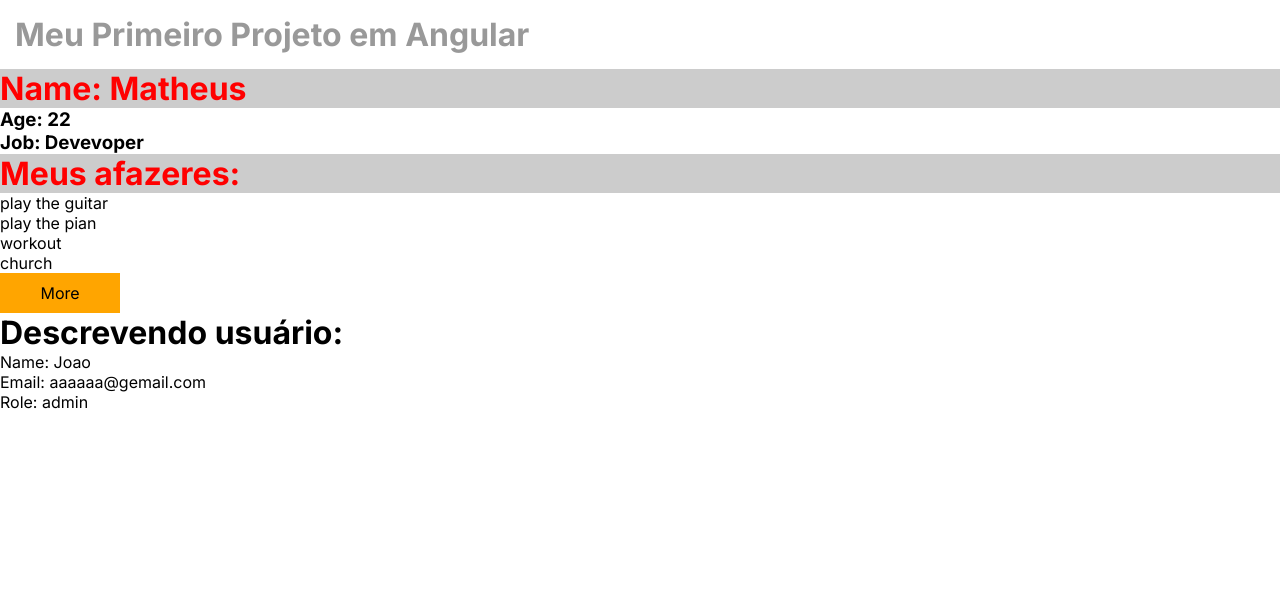
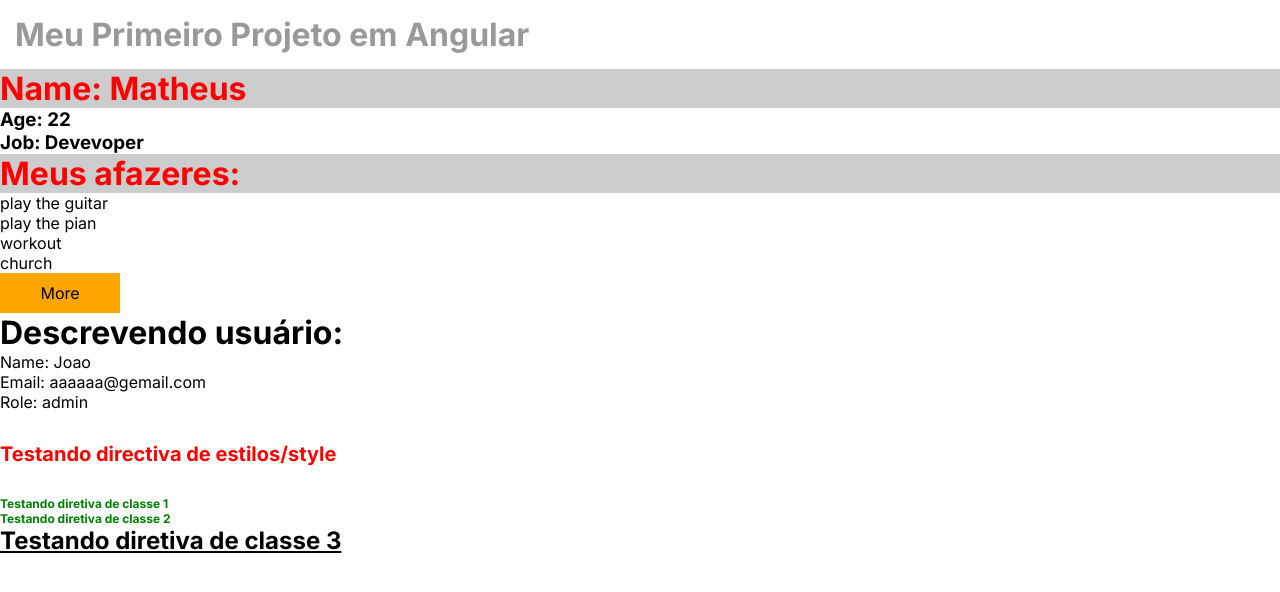
Before and after one commit to matthew13dev/Curso-Angular, an Angular app: page / in a window 1280 px wide. Shown: the top 592 px of the page. Built offline with nearby package versions, Linux system fonts and the light colour scheme.

Commit message:
add> lesson 8 - diretivas

```diff
--- a/src/app/app.component.html
+++ b/src/app/app.component.html
@@ -1,3 +1,4 @@
 <h1>Meu Primeiro Projeto em Angular</h1>
 <app-first-component></app-first-component>
 <app-parent-data [name] = "userName" [userData] = "userData"></app-parent-data>
+<app-directives></app-directives>
--- a/src/app/app.module.ts
+++ b/src/app/app.module.ts
@@ -5,12 +5,14 @@ import { AppRoutingModule } from './app-routing.module';
 import { AppComponent } from './app.component';
 import { FirstComponentComponent } from './components/first-component/first-component.component';
 import { ParentDataComponent } from './components/parent-data/parent-data.component';
+import { DirectivesComponent } from './components/directives/directives.component';
 
 @NgModule({
   declarations: [
     AppComponent,
     FirstComponentComponent,
-    ParentDataComponent
+    ParentDataComponent,
+    DirectivesComponent
   ],
   imports: [
     BrowserModule,
--- /dev/null
+++ b/src/app/components/directives/directives.component.css
@@ -0,0 +1,12 @@
+.small-title {
+  font-size: 12px;
+}
+
+
+.green-title {
+  color: green;
+}
+
+.under{
+  text-decoration: underline;
+}
--- /dev/null
+++ b/src/app/components/directives/directives.component.html
@@ -0,0 +1,13 @@
+<h2 [ngStyle]="{
+  'font-size': size,
+   'fonte-family': font,
+   'color': color,
+   'padding': padding
+
+  }">
+  Testando directiva de estilos/style
+</h2>
+
+<h2 [ngClass]="classes">Testando diretiva de classe 1</h2>
+<h2 [ngClass]="classes">Testando diretiva de classe 2</h2>
+<h2 [ngClass]="under">Testando diretiva de classe 3</h2>
--- /dev/null
+++ b/src/app/components/directives/directives.component.ts
@@ -0,0 +1,23 @@
+import { Component, OnInit } from '@angular/core';
+
+@Component({
+  selector: 'app-directives',
+  templateUrl: './directives.component.html',
+  styleUrls: ['./directives.component.css']
+})
+export class DirectivesComponent implements OnInit {
+
+  size = '20px'
+  font = 'Arial'
+  color = 'red'
+  padding = '30px 0px'
+
+  classes = ['green-title','small-title']
+  under = 'under'
+
+  constructor() { }
+
+  ngOnInit(): void {
+  }
+
+}
```
Also changed, not shown: 1 other file (tests, documents, lock files or other folders).
